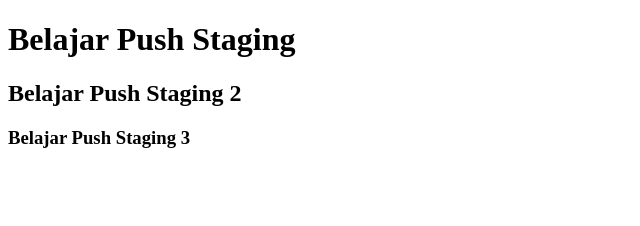
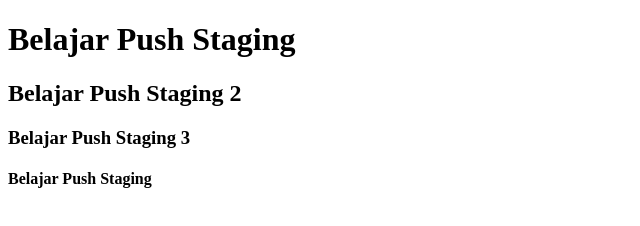
Before and after one commit to amarpr/belajar-niomic, a plain HTML site: page header.html in a window 1280 px wide. Shown: the whole page, without its empty margins (0-640 px from the left). Drawn offline with Linux system fonts and the light colour scheme.

Commit message:
add element h4

```diff
--- a/header.html
+++ b/header.html
@@ -12,6 +12,7 @@
     <h1>Belajar Push Staging</h1>
     <h2>Belajar Push Staging 2</h2>
     <h3>Belajar Push Staging 3</h3>
+    <h4>Belajar Push Staging</h4>
 </body>
 
 </html>
```
